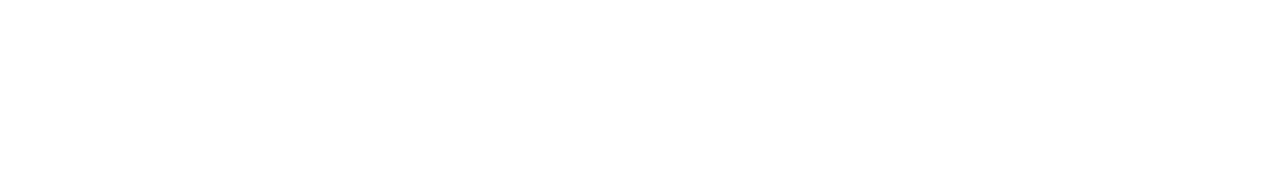
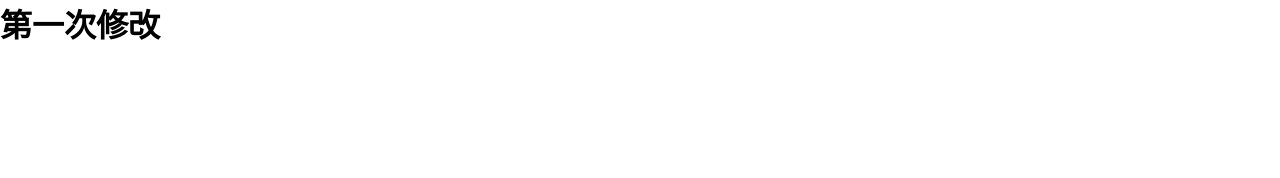
Before and after one commit to JackHs72/text, a plain HTML site: page index.html in a window 1280 px wide. Shown: the top 178 px of the page. Drawn offline with Linux system fonts and the light colour scheme.

Commit message:
第一次修改index.html

```diff
--- a/index.html
+++ b/index.html
@@ -299,6 +299,9 @@
 
 <body>
     <div class="box">
+        <div>
+            <h1>第一次修改</h1>
+        </div>
         <!--网页头部-->
         <div class="header">
             <div class="header_left">
```
